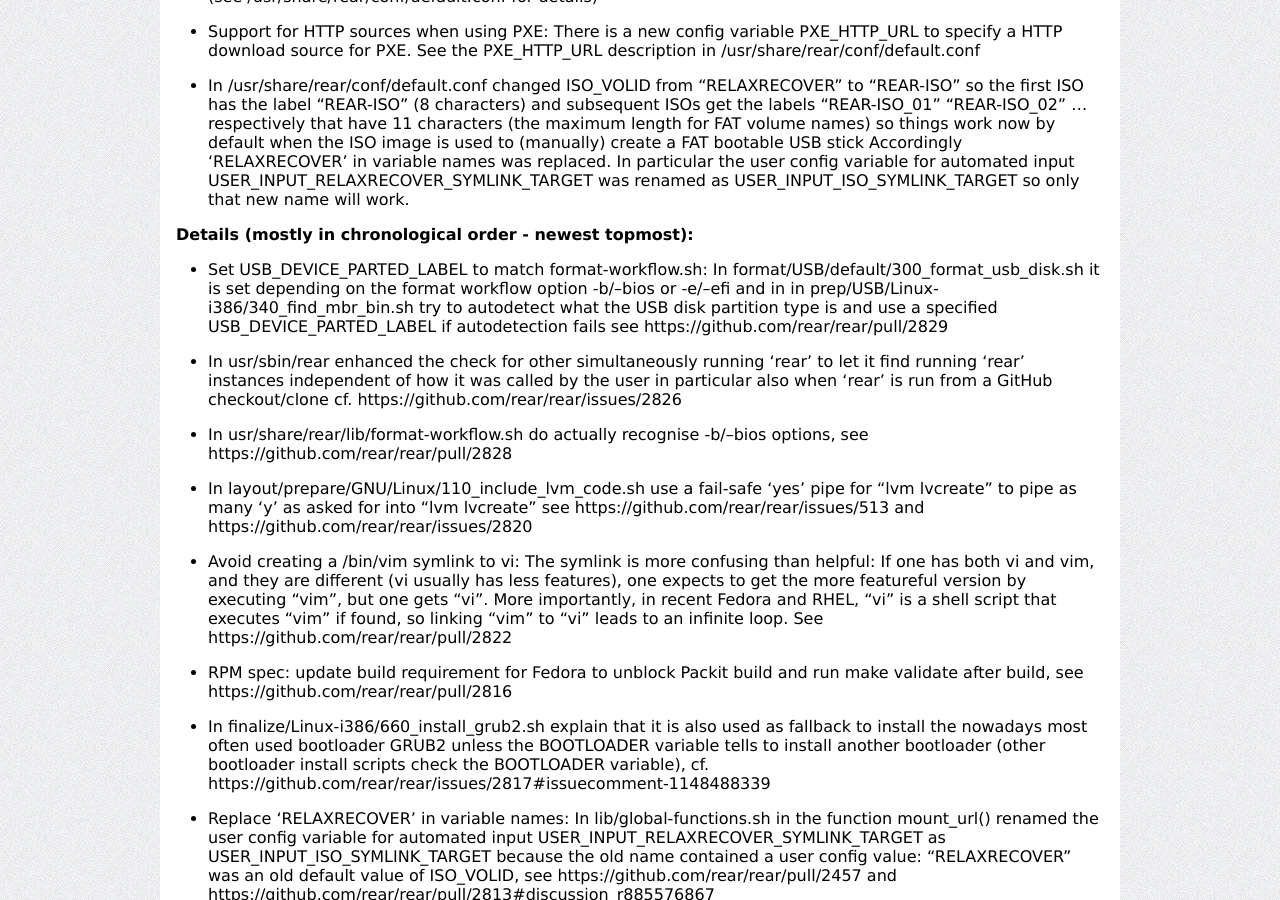
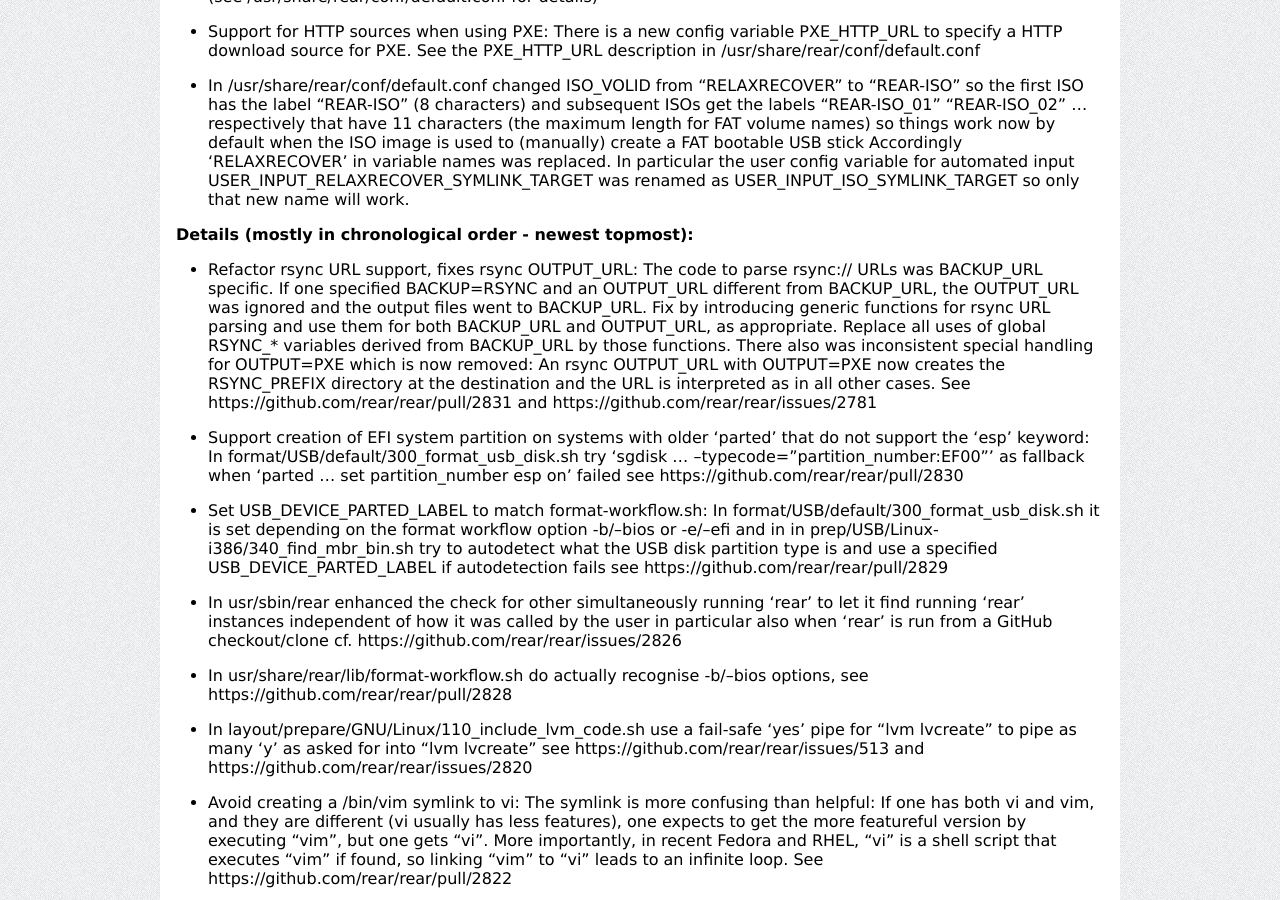
Before and after one commit to rear/rear.github.com, a Jekyll site: the page built from documentation/release-notes-2-7.md, in a window 1280 px wide and 900 px high, scrolled down 4659 px. Built offline with Jekyll 4.4.1, drawn with Linux system fonts in a browser that asks for light colours; comment, search, counter and statistics services are not loaded; some of the changed text lies outside the part shown.

Commit message:
Updated release-notes-2-7.md (PR#2830 PR#2831)

```diff
--- a/documentation/release-notes-2-7.md
+++ b/documentation/release-notes-2-7.md
@@ -287,6 +287,27 @@ the user config variable for automated input USER_INPUT_RELAXRECOVER_SYMLINK_TAR
 was renamed as USER_INPUT_ISO_SYMLINK_TARGET so only that new name will work.
 
 #### Details (mostly in chronological order - newest topmost):
+
+* Refactor rsync URL support, fixes rsync OUTPUT_URL:
+The code to parse rsync:// URLs was BACKUP_URL specific.
+If one specified BACKUP=RSYNC and an OUTPUT_URL different from BACKUP_URL,
+the OUTPUT_URL was ignored and the output files went to BACKUP_URL.
+Fix by introducing generic functions for rsync URL parsing and
+use them for both BACKUP_URL and OUTPUT_URL, as appropriate.
+Replace all uses of global RSYNC_* variables derived
+from BACKUP_URL by those functions.
+There also was inconsistent special handling for OUTPUT=PXE which is now removed:
+An rsync OUTPUT_URL with OUTPUT=PXE now creates the RSYNC_PREFIX directory
+at the destination and the URL is interpreted as in all other cases.
+See https://github.com/rear/rear/pull/2831
+and https://github.com/rear/rear/issues/2781
+
+* Support creation of EFI system partition on systems
+with older 'parted' that do not support the 'esp' keyword:
+In format/USB/default/300_format_usb_disk.sh try
+'sgdisk ... --typecode="partition_number:EF00"' as fallback
+when 'parted ... set partition_number esp on' failed
+see https://github.com/rear/rear/pull/2830
 
 * Set USB_DEVICE_PARTED_LABEL to match format-workflow.sh:
 In format/USB/default/300_format_usb_disk.sh it is set
```
Also changed, not shown: other parts of documentation/release-notes-2-7.md (+2 -2 lines).
